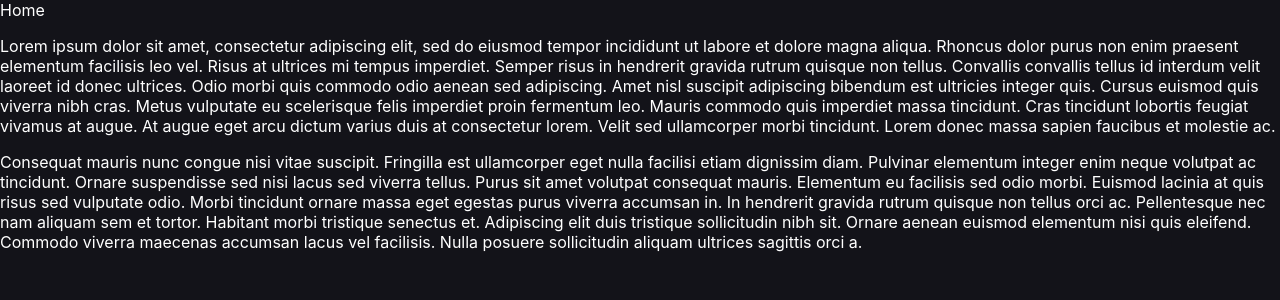
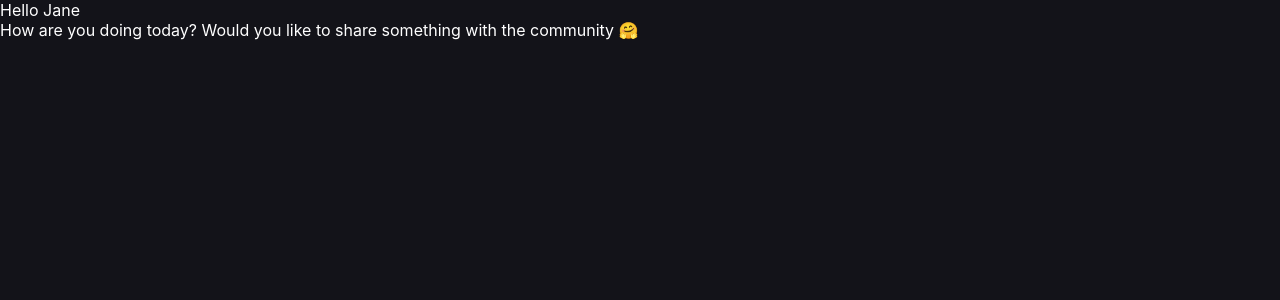
Before and after one commit to shivanshBTW/alkye-fe, a React (Create React App) app: page / in a window 1280 px wide. Shown: the top 300 px of the page. Built offline with nearby package versions, Linux system fonts and the light colour scheme; sample sign-in values are in the browser's storage.

Commit message:
login functionality done

```diff
--- a/package.json
+++ b/package.json
@@ -20,6 +20,7 @@
     "react-redux": "^9.1.2",
     "react-router-dom": "^6.23.1",
     "react-scripts": "5.0.1",
+    "react-toastify": "^10.0.5",
     "sass": "^1.77.5",
     "web-vitals": "^2.1.4"
   },
--- a/src/App.js
+++ b/src/App.js
@@ -1,3 +1,6 @@
+import { ToastContainer, toast } from 'react-toastify'
+import 'react-toastify/dist/ReactToastify.css'
+
 /** @jsxImportSource @emotion/react */
 import { Outlet } from 'react-router-dom'
 import { appRoot } from './appStyle'
@@ -6,6 +9,7 @@ function App () {
   return (
     <div css={appRoot}>
       <Outlet />
+      <ToastContainer />
     </div>
   )
 }
--- a/src/pages/Home/index.js
+++ b/src/pages/Home/index.js
@@ -1,37 +1,14 @@
-import './style.scss'
+import { homeRoot } from './style.js'
 
 function Home () {
   return (
-    <div className='home-root'>
-      Home
-      <p>
-        Lorem ipsum dolor sit amet, consectetur adipiscing elit, sed do eiusmod
-        tempor incididunt ut labore et dolore magna aliqua. Rhoncus dolor purus
-        non enim praesent elementum facilisis leo vel. Risus at ultrices mi
-        tempus imperdiet. Semper risus in hendrerit gravida rutrum quisque non
-        tellus. Convallis convallis tellus id interdum velit laoreet id donec
-        ultrices. Odio morbi quis commodo odio aenean sed adipiscing. Amet nisl
-        suscipit adipiscing bibendum est ultricies integer quis. Cursus euismod
-        quis viverra nibh cras. Metus vulputate eu scelerisque felis imperdiet
-        proin fermentum leo. Mauris commodo quis imperdiet massa tincidunt. Cras
-        tincidunt lobortis feugiat vivamus at augue. At augue eget arcu dictum
-        varius duis at consectetur lorem. Velit sed ullamcorper morbi tincidunt.
-        Lorem donec massa sapien faucibus et molestie ac.
-      </p>
-      <p>
-        Consequat mauris nunc congue nisi vitae suscipit. Fringilla est
-        ullamcorper eget nulla facilisi etiam dignissim diam. Pulvinar elementum
-        integer enim neque volutpat ac tincidunt. Ornare suspendisse sed nisi
-        lacus sed viverra tellus. Purus sit amet volutpat consequat mauris.
-        Elementum eu facilisis sed odio morbi. Euismod lacinia at quis risus sed
-        vulputate odio. Morbi tincidunt ornare massa eget egestas purus viverra
-        accumsan in. In hendrerit gravida rutrum quisque non tellus orci ac.
-        Pellentesque nec nam aliquam sem et tortor. Habitant morbi tristique
-        senectus et. Adipiscing elit duis tristique sollicitudin nibh sit.
-        Ornare aenean euismod elementum nisi quis eleifend. Commodo viverra
-        maecenas accumsan lacus vel facilisis. Nulla posuere sollicitudin
-        aliquam ultrices sagittis orci a.
-      </p>
+    <div css={homeRoot}>
+      <div>Hello Jane</div>
+      <div>
+        How are you doing today? Would you like to share something with the
+        community 🤗
+      </div>
+      <div></div>
     </div>
   )
 }
--- /dev/null
+++ b/src/pages/Home/style.js
@@ -0,0 +1,3 @@
+import { css } from '@emotion/react'
+
+export const homeRoot = css``
--- a/src/pages/Login/index.js
+++ b/src/pages/Login/index.js
@@ -1,5 +1,5 @@
 /** @jsxImportSource @emotion/react */
-import { Link } from 'react-router-dom'
+import { Link, useNavigate } from 'react-router-dom'
 import Button from '../../components/commonComponents/Button'
 import TextField from '../../components/commonComponents/TextField'
 import {
@@ -14,8 +14,32 @@ import {
   signupSectionContainer
 } from './style'
 import loginPageLogo from '../../assets/login/loginPageLogo.svg'
+import { toast } from 'react-toastify'
+import { useEffect, useState } from 'react'
+import { connect } from 'react-redux'
+import { loginUser } from '../../redux/actions/login'
 
-function Login () {
+function Login (props) {
+  const { isLoggedIn, loginUser } = props
+  const [email, setEmail] = useState('')
+  const [password, setPassword] = useState('')
+  const navigate = useNavigate()
+
+  const handleLogin = () => {
+    if (!email || !password) {
+      toast.error('Please enter email and password')
+    } else {
+      loginUser({ email, password })
+      toast.success('Login successful')
+    }
+  }
+
+  useEffect(() => {
+    if (isLoggedIn) {
+      navigate('/')
+    }
+  }, [isLoggedIn, navigate])
+
   return (
     <div css={loginRoot}>
       <div css={centerSectionContainer}>
@@ -29,21 +53,27 @@ function Login () {
             <div>
               <TextField
                 type='text'
+                name='email'
                 label='Email or Username'
                 placeholder='Enter your email or username'
+                value={email}
+                onChange={e => setEmail(e.target.value)}
                 fullWidth
               />
             </div>
             <div>
               <TextField
                 type='password'
+                name='password'
                 label='Password'
                 placeholder='Enter your password'
+                value={password}
+                onChange={e => setPassword(e.target.value)}
                 fullWidth
               />
             </div>
             <div>
-              <Button label='Login now' fullWidth />
+              <Button label='Login now' fullWidth onClick={handleLogin} />
             </div>
             <div css={signupSectionContainer}>
               Not registered yet?{' '}
@@ -58,4 +88,17 @@ function Login () {
   )
 }
 
-export default Login
+const mapStateToProps = ({ login: { isLoggedIn, currentUserData } = {} }) => {
+  return {
+    isLoggedIn,
+    currentUserData
+  }
+}
+
+const mapDispatchToProps = dispatch => {
+  return {
+    loginUser: data => dispatch(loginUser(data))
+  }
+}
+
+export default connect(mapStateToProps, mapDispatchToProps)(Login)
--- /dev/null
+++ b/src/redux/actions/login.js
@@ -0,0 +1,9 @@
+export const loginUser = ({ email, password }) => {
+  return {
+    type: 'LOGIN_USER',
+    payload: {
+      email,
+      password
+    }
+  }
+}
--- a/src/redux/reducers/index.js
+++ b/src/redux/reducers/index.js
@@ -1,8 +1,10 @@
 import { combineReducers } from 'redux'
+import loginReducer from './login.js'
 import main from './main.js'
 
 const rootReducer = combineReducers({
-  main
+  main,
+  login: loginReducer
 })
 
 export default rootReducer
--- /dev/null
+++ b/src/redux/reducers/login.js
@@ -0,0 +1,31 @@
+const savedUserData = localStorage.getItem('currentUserData')
+
+const initialState = {
+  isLoggedIn: !!savedUserData,
+  currentUserData: JSON.parse(savedUserData) || {}
+  //   users: {}
+}
+
+// let users = {
+//   ['abc@gmail.com']: {
+//     username: 'abc',
+//     email: 'abc@gmail.com',
+//     password: '123456'
+//   }
+// }
+
+const loginReducer = (state = initialState, action) => {
+  switch (action.type) {
+    case 'LOGIN_USER':
+      localStorage.setItem('currentUserData', JSON.stringify(action.payload))
+      return {
+        ...state,
+        isLoggedIn: true,
+        currentUserData: action.payload
+      }
+    default:
+      return state
+  }
+}
+
+export default loginReducer
--- a/src/routes.js
+++ b/src/routes.js
@@ -8,10 +8,11 @@ import PrivateRoute from './utils/PrivateRoute'
 const router = createBrowserRouter([
   {
     path: '/',
+    element: <App />,
     children: [
       {
         path: '',
-        element: <PrivateRoute parentComponent={App} />,
+        element: <PrivateRoute />,
         children: [
           {
             path: '',
--- a/src/utils/PrivateRoute.js
+++ b/src/utils/PrivateRoute.js
@@ -1,7 +1,10 @@
+import { useSelector } from 'react-redux'
 import { Navigate, Outlet } from 'react-router-dom'
 
 const PrivateRoute = ({ parentComponent: ParentComponent }) => {
-  let auth = { token: true }
+  const isLoggedIn = useSelector(({ login: { isLoggedIn } = {} }) => isLoggedIn)
+
+  let auth = { token: isLoggedIn }
 
   const outlet = ParentComponent ? (
     <ParentComponent>
```
Also changed, not shown: src/pages/Home/style.scss (deleted), 1 other file (tests, documents, lock files or other folders).
